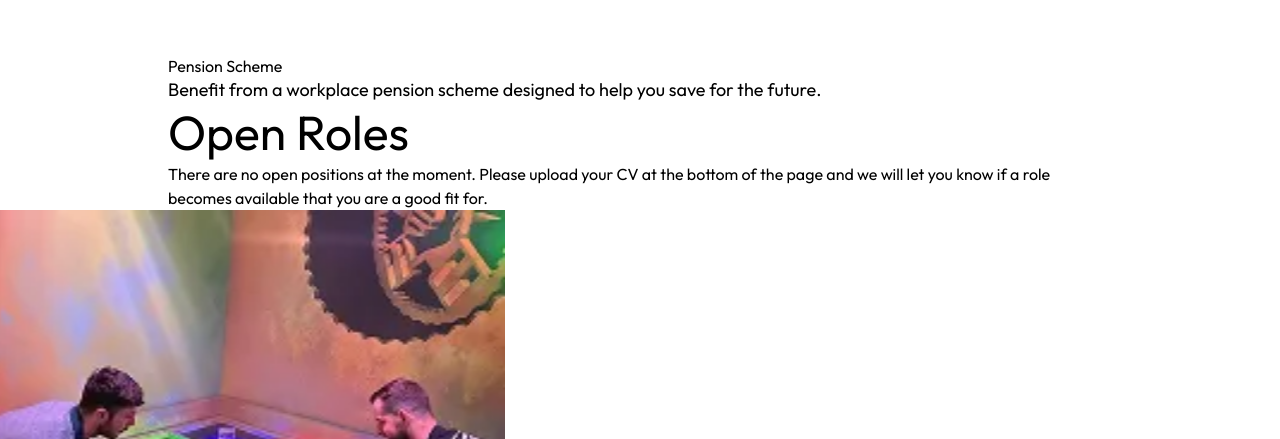
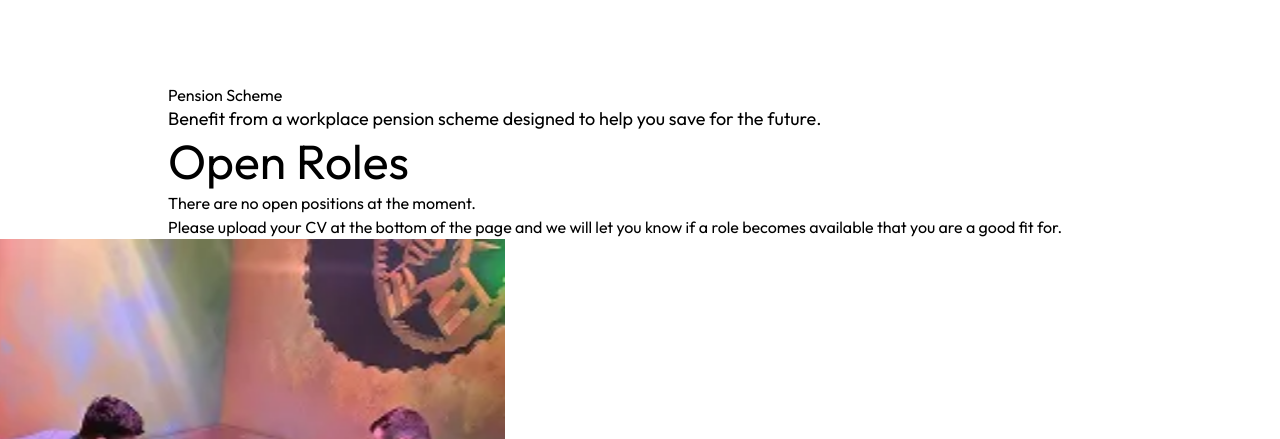
Before and after one commit to wearewebbie/premier-electrical-group-v2, an Eleventy site: page src/careers.njk in a window 1280 px wide. Shown: the part 4317-4756 px from the top of the page. Built offline with nearby package versions, Linux system fonts and the light colour scheme; Eleventy itself is replaced by a stand-in of ours; files that its build step writes are made by us from their sources; a script that the page names is missing.

Commit message:
Update pension scheme icon and enhance no open positions message styling

```diff
--- a/src/careers.njk
+++ b/src/careers.njk
@@ -65,7 +65,7 @@ description: ""
             </p>
           </div>
           <div class="flex flex-col gap-[20px]">
-            <img src="/assets/svgs/agriculture.svg" alt="" class="w-[32px]" />
+            <img src="/assets/svgs/pension.svg" alt="" class="w-[32px]" />
             <h3 class="heading-regular text-cyan-1000">Pension Scheme</h3>
             <p class="text-lg-regular text-cyan-0">Benefit from a workplace pension scheme designed to help you save for
               the future.
@@ -117,7 +117,10 @@ description: ""
         {% endfor %}
       </ul>
       {% else %}
-      <p>There are no open positions at the moment. Please upload your CV at the bottom of the page and we will let you
+      <p class="heading-regular text-navy-1000 max-w-2xl">There are no open positions at the moment. </p>
+      <p class="heading-regular text-navy-1000 max-w-lg">Please upload your
+        CV at the
+        bottom of the page and we will let you
         know if a role becomes available that you are a good fit for.</p>
       {% endif %}
     </div>
```
